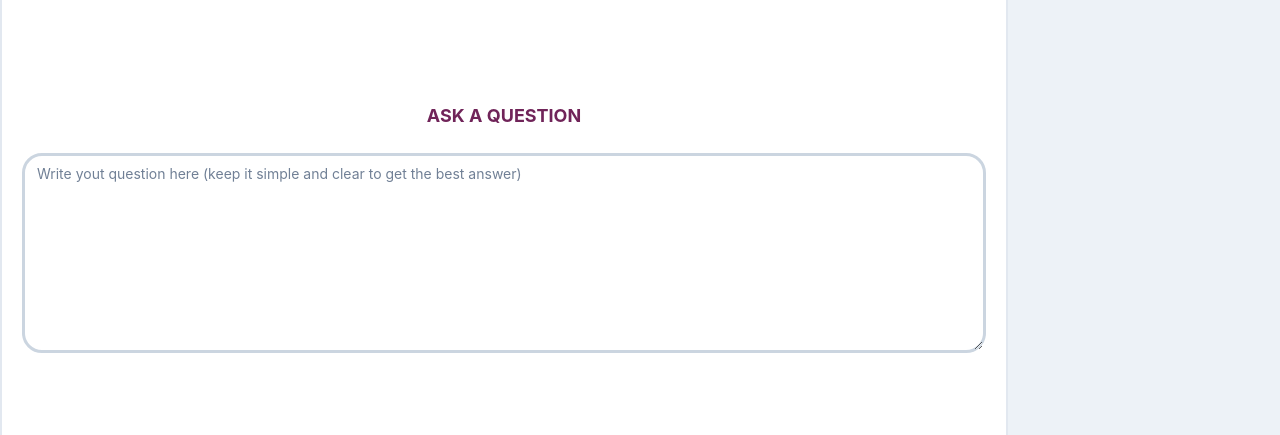
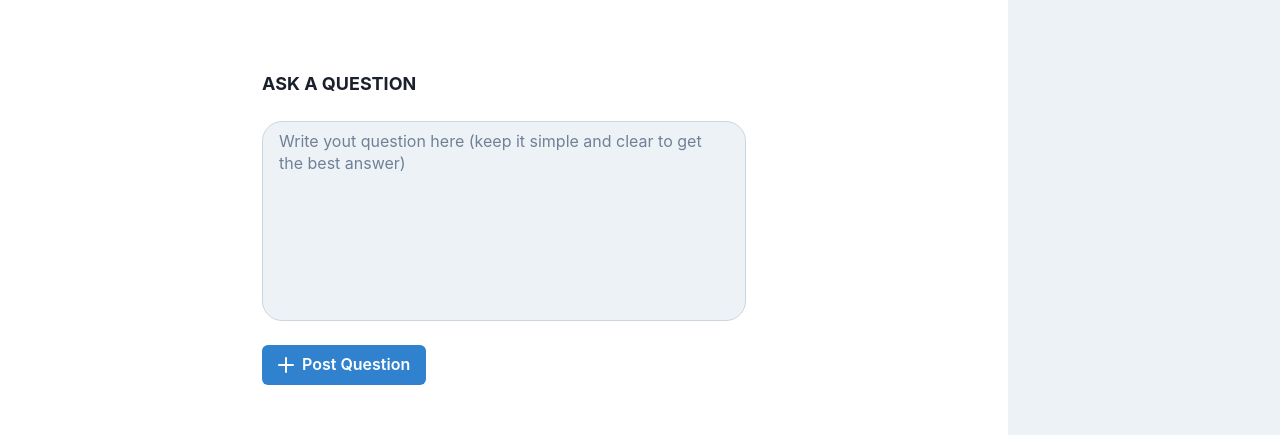
Before and after one commit to aroragarvit/Kue3, a React (Create React App) app: page /addquestion in a window 1280 px wide. Shown: the part 173-608 px from the top of the page. Built offline with nearby package versions, Linux system fonts and the light colour scheme; what wagmi would draw is missing.

Commit message:
Add Question Button & Visual Changes to AddQuestion

```diff
--- /dev/null
+++ b/src/components/AddQuestionButton.jsx
@@ -0,0 +1,19 @@
+//Button to Add a Question
+import { Button } from "@chakra-ui/react";
+import {AddIcon} from "@chakra-ui/icons";
+
+export const AddQuestionButton = () => {
+    return (
+        <Button
+            colorScheme="blue"
+            variant="solid"
+            leftIcon={<AddIcon />}
+            onClick={() => {
+                console.log("Add Question Button Clicked");
+            }
+            }
+        >
+            Post Question
+        </Button>
+    );
+}
--- a/src/pages/addQuestion.js
+++ b/src/pages/addQuestion.js
@@ -1,10 +1,6 @@
 import * as React from "react";
-import {
-  Flex,
-  Text,
-  Textarea,
-  useColorModeValue,
-} from "@chakra-ui/react";
+import { Box, Flex, Text, Textarea, useColorModeValue } from "@chakra-ui/react";
+import { AddQuestionButton } from "../components/AddQuestionButton";
 
 export default function AddQuestion() {
   const [value, setValue] = React.useState("");
@@ -13,17 +9,16 @@ export default function AddQuestion() {
     <Flex
       grow={1}
       p="5"
-      borderWidth="2px"
       justifyContent={"center"}
       alignItems={"center"}
       flexDirection={"column"}
     >
+      <Box width={"50%"}>
         <Text
           mb={6}
           textTransform="uppercase"
           fontSize="lg"
           fontWeight="bold"
-        color="pink.800"
         >
           Ask a question
         </Text>
@@ -32,11 +27,16 @@ export default function AddQuestion() {
           height="200px"
           borderColor={useColorModeValue("gray.300", "gray.700")}
           borderRadius={20}
-        borderWidth="3px"
+          borderWidth="1px"
           onChange={handleChange}
           placeholder="Write yout question here (keep it simple and clear to get the best answer)"
-        size="sm"
+          bgColor={useColorModeValue("gray.100", "gray.700")}
+          resize="none"
+          focusBorderColor={useColorModeValue("blue.500", "blue.100")}
+          mb={6}
         />
+        <AddQuestionButton />
+      </Box>
     </Flex>
   );
 }
```
Lines whose indentation alone changed are shown as unchanged.
